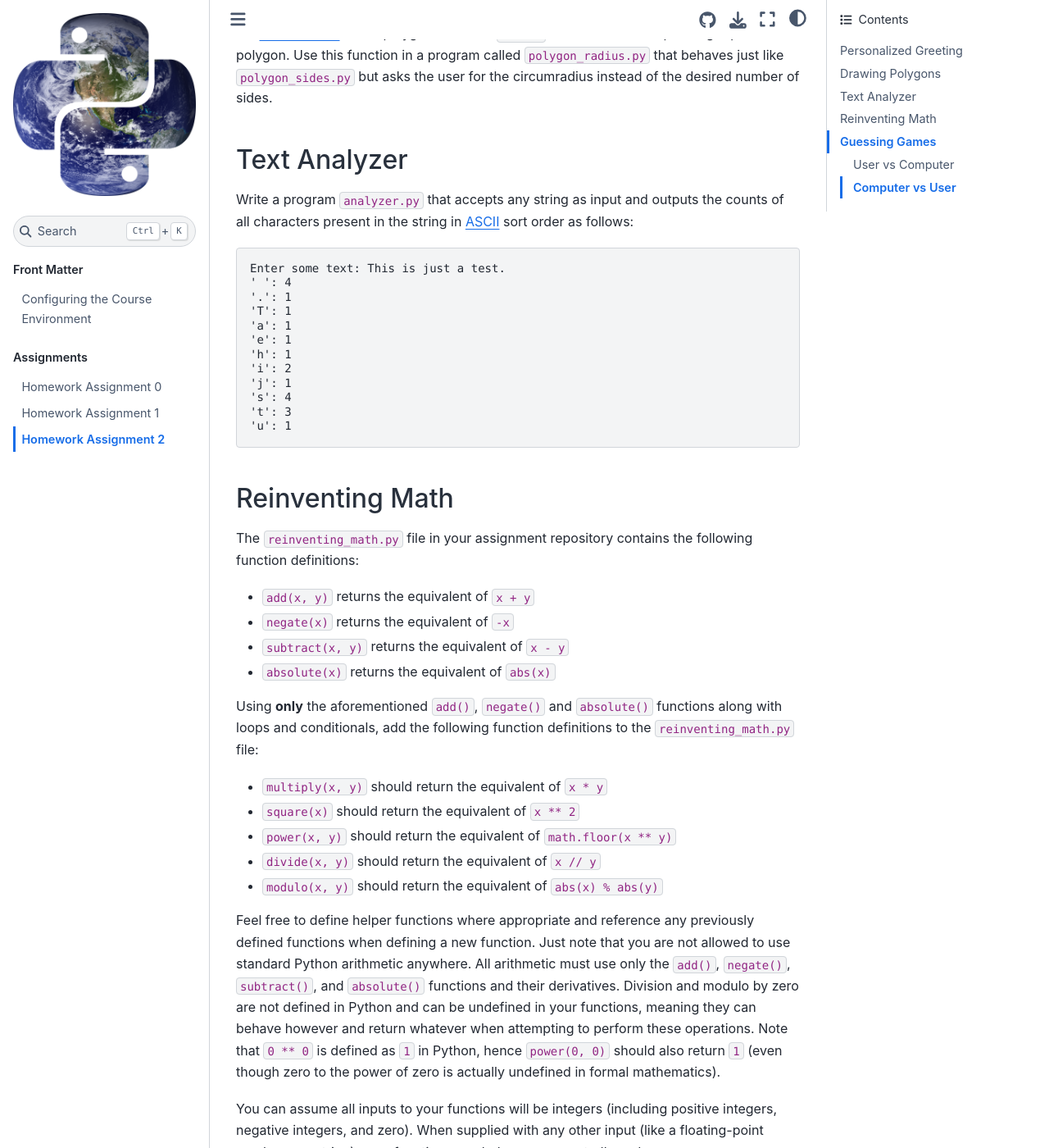
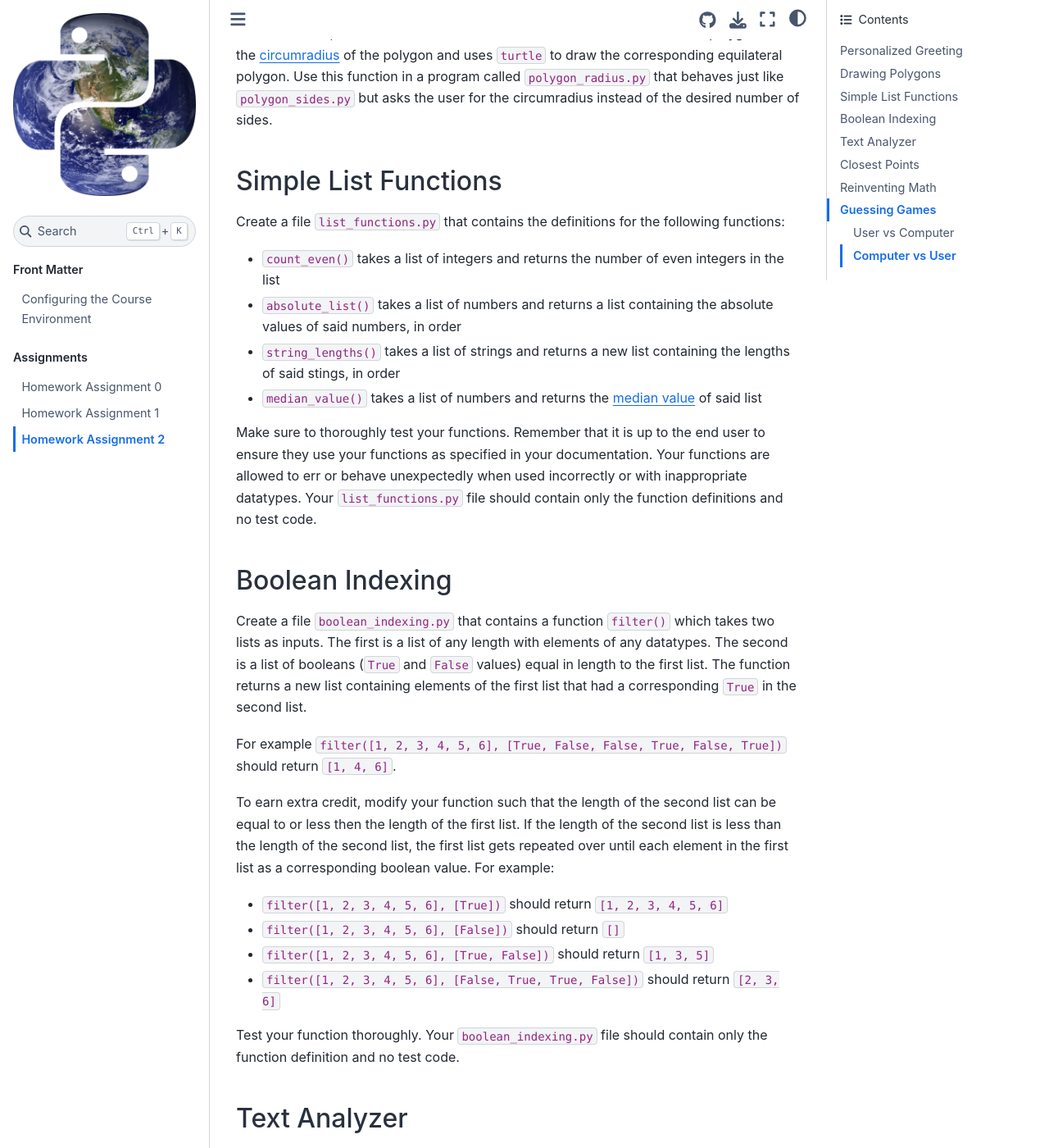
Before and after one commit to uep239/uep239.github.io, a Jupyter Book: the page built from source/assignments/hw02.md, in a window 1280 px wide and 1400 px high, scrolled down 1645 px. Shown: the whole window at 82% size. Built offline with Jupyter Book 1.0.4 settings and Sphinx 7.4.7 and the Sphinx Book theme 1.1.4, drawn with Linux system fonts in a browser that asks for light colours; some of the changed text lies outside the part shown.

Commit message:
add list exercises

````diff
--- a/source/assignments/hw02.md
+++ b/source/assignments/hw02.md
@@ -1,6 +1,6 @@
 # Homework Assignment 2
 
-**Due:** Wednesday, March 3 at 11:59 pm EST\
+**Due:** Thursday, March 4 at 11:59 pm EST\
 **Total available points:** TBA\
 **Maximum points:** 100
 
@@ -12,7 +12,7 @@ To use a function defined in another `.py` file in the same directory, you can i
 
 ## Personalized Greeting
 
-Write a program `greeting.py` that asks the user for their name and then greets the users using the inputted name. Regardless of the capitalization of the input, the name displayed in the greeting should be properly capitalized (each part of the name should begin with a capital letter, followed by lowercase letters). In addition to working with a single word like a first name, your program should also work with and properly capitalize both multipart names (for example, first, middle and last) and hyphenated names. You can assume that the user always inputs something that resembles a name.
+Write a program `greeting.py` that asks the user for their name and then greets the users using the inputted name. Regardless of the capitalization of the input, the name displayed in the greeting should be properly capitalized (each part of the name should begin with a capital letter, followed by lowercase letters). In addition to working with a single word like a first name, your program should also work with and properly capitalize both multipart names (for example, first, middle, and last) and hyphenated names. You can assume that the user always inputs something that resembles a name.
 
 Here is an example of what execution of your program should look like:
 
@@ -25,14 +25,39 @@ Greetings, Uku-Kaspar Uustalu!
 
 Create a file `polygon_function.py` that contains the definition for a function `polygon(sides, length)`. The function does not return anything, but instead launches `turtle` and draws an equilateral polygon with the specified number of sides and the specified side length (in pixels). Both inputs to the function should be positive integers, but you should not check for that within the function definition. Instead, this should be noted in the docstring for the function and it is up to the end user of the function to ensure they use the function with the correct datatypes.
 
-Once you have completed the function definition, use the newly defined `polygon()` function to create the following programs:
+Once you have completed the function definition, use the `polygon()` function to create the following programs:
 - `triangle.py` draws an equilateral triangle with the side length specified by the user
 - `square.py` draws a square with the the side length specified by the user
 - `polygon_sides.py` asks the user for the desired number of sides, then asks the user for the desired side length, and finally draws the corresponding equilateral polygon
 
-Your programs should validate user input and reject and input that does not correspond to a positive integer.
+Your programs should validate user input and reject and input that does not correspond to a positive integer. `polygon_sides.py` should only accept integers `3` or higher as the number of sides.
 
 For extra credit, define a new function that asks for the number of sides in a polygon and the [circumradius](https://en.wikipedia.org/wiki/Circumscribed_circle) of the polygon and uses `turtle` to draw the corresponding equilateral polygon. Use this function in a program called `polygon_radius.py` that behaves just like `polygon_sides.py` but asks the user for the circumradius instead of the desired number of sides.
+
+## Simple List Functions
+
+Create a file `list_functions.py` that contains the definitions for the following functions:
+
+- `count_even()` takes a list of integers and returns the number of even integers in the list
+- `absolute_list()` takes a list of numbers and returns a list containing the absolute values of said numbers, in order
+- `string_lengths()` takes a list of strings and returns a new list containing the lengths of said stings, in order
+- `median_value()` takes a list of numbers and returns the [median value](https://en.wikipedia.org/wiki/Median) of said list
+
+Make sure to thoroughly test your functions. Remember that it is up to the end user to ensure they use your functions as specified in your documentation. Your functions are allowed to err or behave unexpectedly when used incorrectly or with inappropriate datatypes. Your `list_functions.py` file should contain only the function definitions and no test code.
+
+## Boolean Indexing
+
+Create a file `boolean_indexing.py` that contains a function `filter()` which takes two lists as inputs. The first is a list of any length with elements of any datatypes. The second is a list of booleans (`True` and `False` values) equal in length to the first list. The function returns a new list containing elements of the first list that had a corresponding `True` in the second list.
+
+For example `filter([1, 2, 3, 4, 5, 6], [True, False, False, True, False, True])` should return `[1, 4, 6]`.
+
+To earn extra credit, modify your function such that the length of the second list can be equal to or less then the length of the first list. If the length of the second list is less than the length of the second list, the first list gets repeated over until each element in the first list as a corresponding boolean value. For example:
+- `filter([1, 2, 3, 4, 5, 6], [True])` should return `[1, 2, 3, 4, 5, 6]`
+- `filter([1, 2, 3, 4, 5, 6], [False])` should return `[]`
+- `filter([1, 2, 3, 4, 5, 6], [True, False])` should return `[1, 3, 5]`
+- `filter([1, 2, 3, 4, 5, 6], [False, True, True, False])` should return `[2, 3, 6]`
+
+Test your function thoroughly. Your `boolean_indexing.py` file should contain only the function definition and no test code.
 
 ## Text Analyzer
 
@@ -52,6 +77,18 @@ Enter some text: This is just a test.
 't': 3
 'u': 1
 ```
+
+## Closest Points
+
+Define a function `euclidean_distance()` that accepts as input two tuples in the format `(x, y)` representing points on a two-dimensional plain (with an `x` coordinate and a `y` coordinate) and returns the [euclidean distance](https://en.wikipedia.org/wiki/Euclidean_distance) between those two points.
+
+Then define a new function `closest_points()` that takes a list of points as input, where each point is a `(x, y)` coordinate tuple, and utilizes the `euclidean_distance()` function to return a tuple containing the two points in the list of points that are closest to each other, in the format `((x1, y1), (x2, y2))`. The order of the points in the returned tuple does not matter. If more than one pair of closest points exists, the function should return only one pairing, but it does not matter which one.
+
+Here are some simple test cases for your functions:
+- `euclidean_distance((0, 0), (1, 1))` should return `1.4142135623730951`
+- `closest_points([(0, 0), (1, 1), (3, 3)])` should return `((0, 0), (1, 1))` or `((1, 1), (0, 0))`
+
+Make sure to test your functions thoroughly, Both functions should be defined in the file `points.py`, which should only contain the function definitions and no test code.
 
 ## Reinventing Math
 
````
